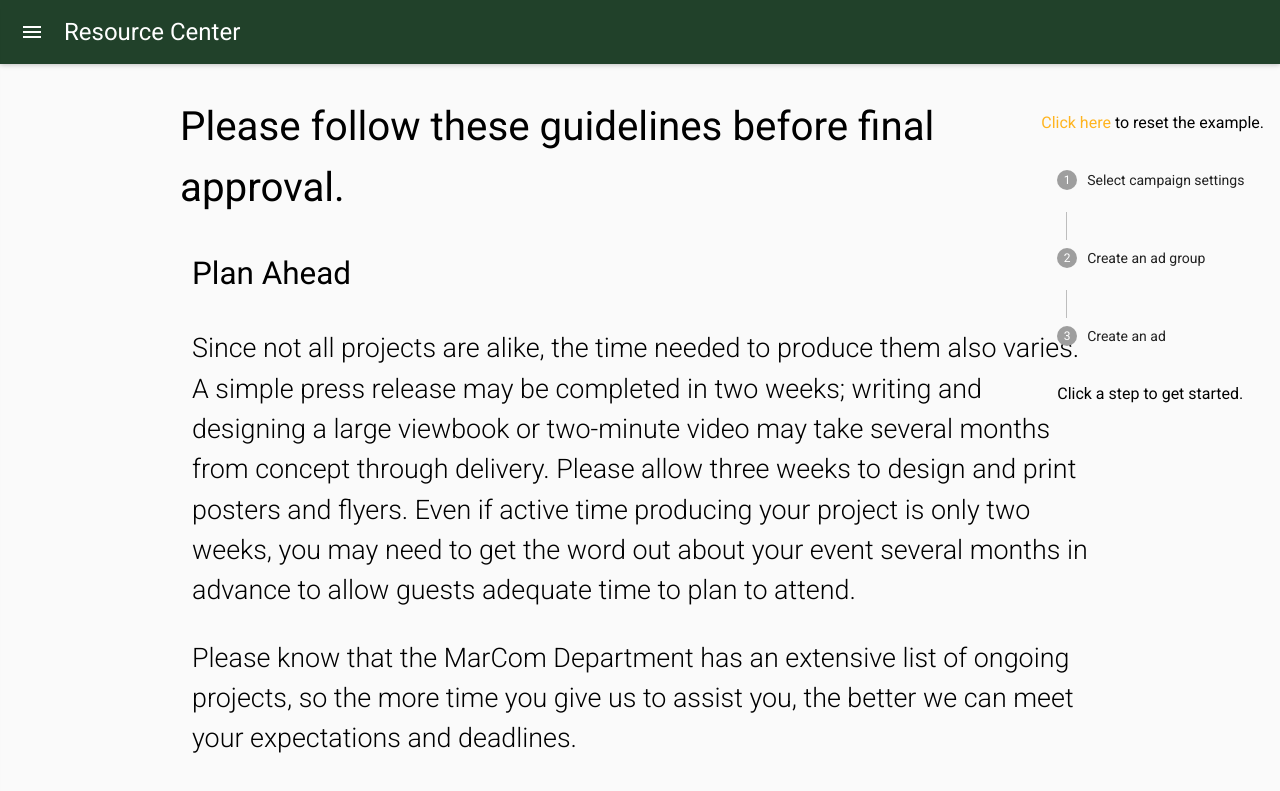
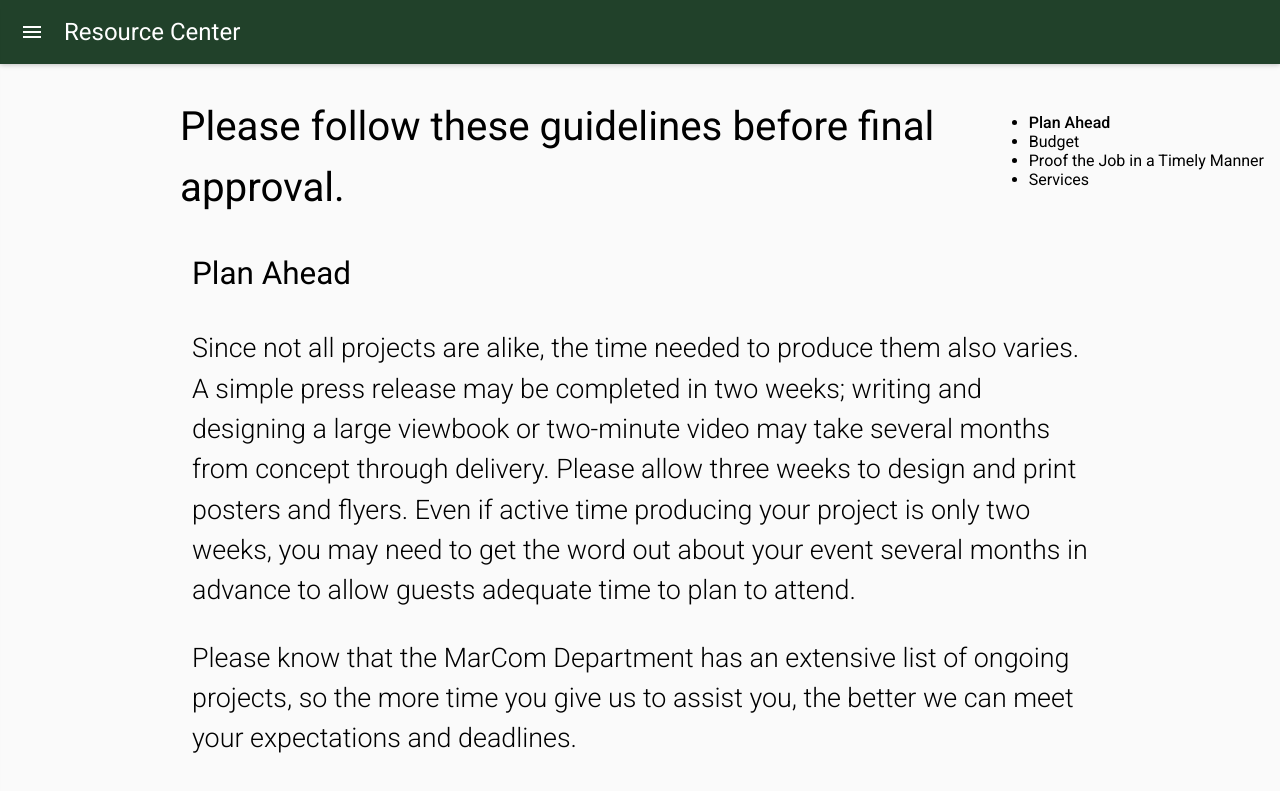
Before and after one commit to fus-marcom/resource-center, a React (Create React App) app: page /planning-guide in a window 1280 px wide. Shown: the top 791 px of the page. Built offline with nearby package versions, Linux system fonts and the light colour scheme; what react-tap-event-plugin would draw is missing.

Commit message:
Finish functionality for secondary side nav with scroll spy

```diff
--- a/src/views/PlanningGuide.js
+++ b/src/views/PlanningGuide.js
@@ -1,10 +1,8 @@
+// eslint-disable-next-line
 /* global trackScroll handleScroll */
 import React, { Component } from 'react'
 import { Helmet } from 'react-helmet'
 import { Link } from 'react-router-dom'
-import { Step, Stepper, StepButton } from 'material-ui/Stepper'
-import RaisedButton from 'material-ui/RaisedButton'
-import FlatButton from 'material-ui/FlatButton'
 import throttle from 'lodash/throttle'
 
 const getStyles = () => {
@@ -17,27 +15,15 @@ const getStyles = () => {
     },
     content: {
       margin: '0 16px'
-    },
-    actions: {
-      marginTop: 12
-    },
-    backButton: {
-      marginRight: 12
     }
   }
 }
 
 class PlanningGuide extends Component {
   state = {
-    stepIndex: null,
-    visited: [],
     headerPositions: [],
-    scrollY: 0
-  }
-
-  componentWillMount () {
-    const { stepIndex, visited } = this.state
-    this.setState({ visited: visited.concat(stepIndex) })
+    scrollY: 0,
+    activeSection: 0
   }
 
   componentDidMount = () => {
@@ -48,13 +34,6 @@ class PlanningGuide extends Component {
     }
     this.setState({ headerPositions: headerPositions })
     this.trackScroll()
-  }
-
-  componentWillUpdate (nextProps, nextState) {
-    const { stepIndex, visited } = nextState
-    if (visited.indexOf(stepIndex) === -1) {
-      this.setState({ visited: visited.concat(stepIndex) })
-    }
   }
 
   componentWillUnmount () {
@@ -77,6 +56,20 @@ class PlanningGuide extends Component {
 
   handleScroll = e => {
     this.setState({ scrollY: window.scrollY })
+    switch (true) {
+      case this.state.scrollY < this.state.headerPositions[1] - 1:
+        this.setState({ activeSection: 0 })
+        break
+      case this.state.scrollY < this.state.headerPositions[2] - 1:
+        this.setState({ activeSection: 1 })
+        break
+      case this.state.scrollY < this.state.headerPositions[3] - 1:
+        this.setState({ activeSection: 2 })
+        break
+      default:
+        this.setState({ activeSection: 3 })
+        break
+    }
   }
 
   handleNext = () => {
@@ -93,20 +86,7 @@ class PlanningGuide extends Component {
     }
   }
 
-  getStepContent (stepIndex) {
-    switch (stepIndex) {
-      case 0:
-        return 'Select campaign settings...'
-      case 1:
-        return 'What is an ad group anyways?'
-      case 2:
-        return 'This is the bit I really care about!'
-      default:
-        return 'Click a step to get started.'
-    }
-  }
   render () {
-    const { stepIndex, visited } = this.state
     const styles = getStyles()
     return (
       <div>
@@ -115,59 +95,39 @@ class PlanningGuide extends Component {
         </Helmet>
 
         <div style={styles.root}>
-          <p>
-            <a
-              href='#'
-              onClick={event => {
-                event.preventDefault()
-                this.setState({ stepIndex: null, visited: [] })
-              }}
+          <ul>
+            <li
+              onClick={() =>
+                (document.body.scrollTop = this.state.headerPositions[0])}
+              style={{ fontWeight: this.state.activeSection === 0 && 500 }}
             >
-              Click here
-            </a>{' '}
-            to reset the example.
-          </p>
-          <Stepper linear={false} orientation='vertical'>
-            <Step
-              completed={visited.indexOf(0) !== -1}
-              active={stepIndex === 0}
+              Plan Ahead
+            </li>
+
+            <li
+              onClick={() =>
+                (document.body.scrollTop = this.state.headerPositions[1])}
+              style={{ fontWeight: this.state.activeSection === 1 && 500 }}
             >
-              <StepButton onClick={() => this.setState({ stepIndex: 0 })}>
-                Select campaign settings
-              </StepButton>
-            </Step>
-            <Step
-              completed={visited.indexOf(1) !== -1}
-              active={stepIndex === 1}
+              Budget
+            </li>
+
+            <li
+              onClick={() =>
+                (document.body.scrollTop = this.state.headerPositions[2])}
+              style={{ fontWeight: this.state.activeSection === 2 && 500 }}
             >
-              <StepButton onClick={() => this.setState({ stepIndex: 1 })}>
-                Create an ad group
-              </StepButton>
-            </Step>
-            <Step
-              completed={visited.indexOf(2) !== -1}
-              active={stepIndex === 2}
+              Proof the Job in a Timely Manner
+            </li>
+
+            <li
+              onClick={() =>
+                (document.body.scrollTop = this.state.headerPositions[3])}
+              style={{ fontWeight: this.state.activeSection === 3 && 500 }}
             >
-              <StepButton onClick={() => this.setState({ stepIndex: 2 })}>
-                Create an ad
-              </StepButton>
-            </Step>
-          </Stepper>
-          <div style={styles.content}>
-            <p>
-              {this.getStepContent(stepIndex)}
-            </p>
-            {stepIndex !== null &&
-              <div style={styles.actions}>
-                <FlatButton
-                  label='Back'
-                  disabled={stepIndex === 0}
-                  onClick={this.handlePrev}
-                  style={styles.backButton}
-                />
-                <RaisedButton label='Next' primary onClick={this.handleNext} />
-              </div>}
-          </div>
+              Services
+            </li>
+          </ul>
         </div>
 
         <div className='container'>
@@ -203,7 +163,7 @@ class PlanningGuide extends Component {
                 It limits our ability to help you when we are only given one or
                 two months to assist with a large-scale project.
               </p>
-              <h3 id='budget'>Budget Information</h3>
+              <h3 id='budget'>Budget</h3>
               <p>
                 In most cases, there is no charge for MarCom’s writing,
                 photography, and editing services, nor for content creation for
```
